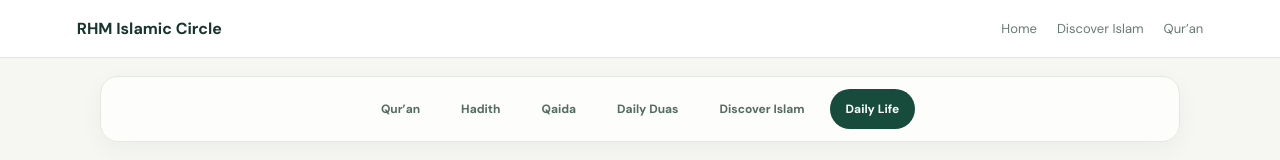
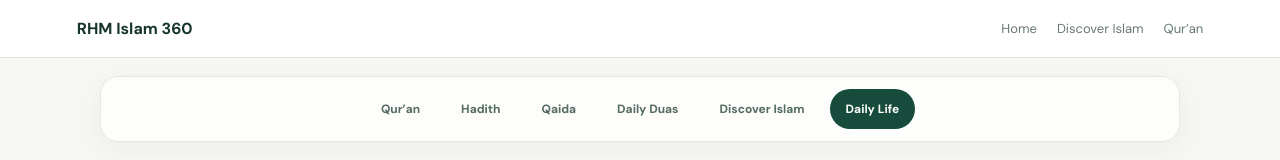
Before and after one commit to muhammadhadiurrehman7-max/rhm-islamic-circle, a Next.js app: page /daily-life in a window 1280 px wide. Shown: the top 160 px of the page. Built offline with nearby package versions, Linux system fonts and the light colour scheme; a web font is replaced by a local one.

Commit message:
Align page branding with RHM Islam 360

```diff
--- a/app/daily-life/page.tsx
+++ b/app/daily-life/page.tsx
@@ -110,7 +110,7 @@ export default function DailyLifePage() {
   return (
     <main className={styles.page}>
       <header className={styles.topbar}>
-        <a href="/" className={styles.brand}>RHM Islamic Circle</a>
+        <a href="/" className={styles.brand}>RHM Islam 360</a>
         <nav><a href="/">Home</a><a href="/learn">Discover Islam</a><a href="/quran">Qur’an</a></nav>
       </header>
 
@@ -201,7 +201,7 @@ export default function DailyLifePage() {
         <h2>{t.note}</h2>
         <p>This page is an educational starting point, not a fatwa. Some details of Wudu, Ghusl, Tayammum and prayer differ among recognised schools of Islamic law. We will label differences, cite source texts and seek qualified review before publishing detailed rulings. Never treat a compass reading as infallible: magnetic interference, sensor calibration and device limitations can affect it.</p>
       </section>
-      <footer className={styles.footer}><a href="/">RHM Islamic Circle</a><span>Learn with care. Verify religious guidance. Ask qualified scholars when needed.</span></footer>
+      <footer className={styles.footer}><a href="/">RHM Islam 360</a><span>Learn with care. Verify religious guidance. Ask qualified scholars when needed.</span></footer>
     </main>
   );
 }
```
